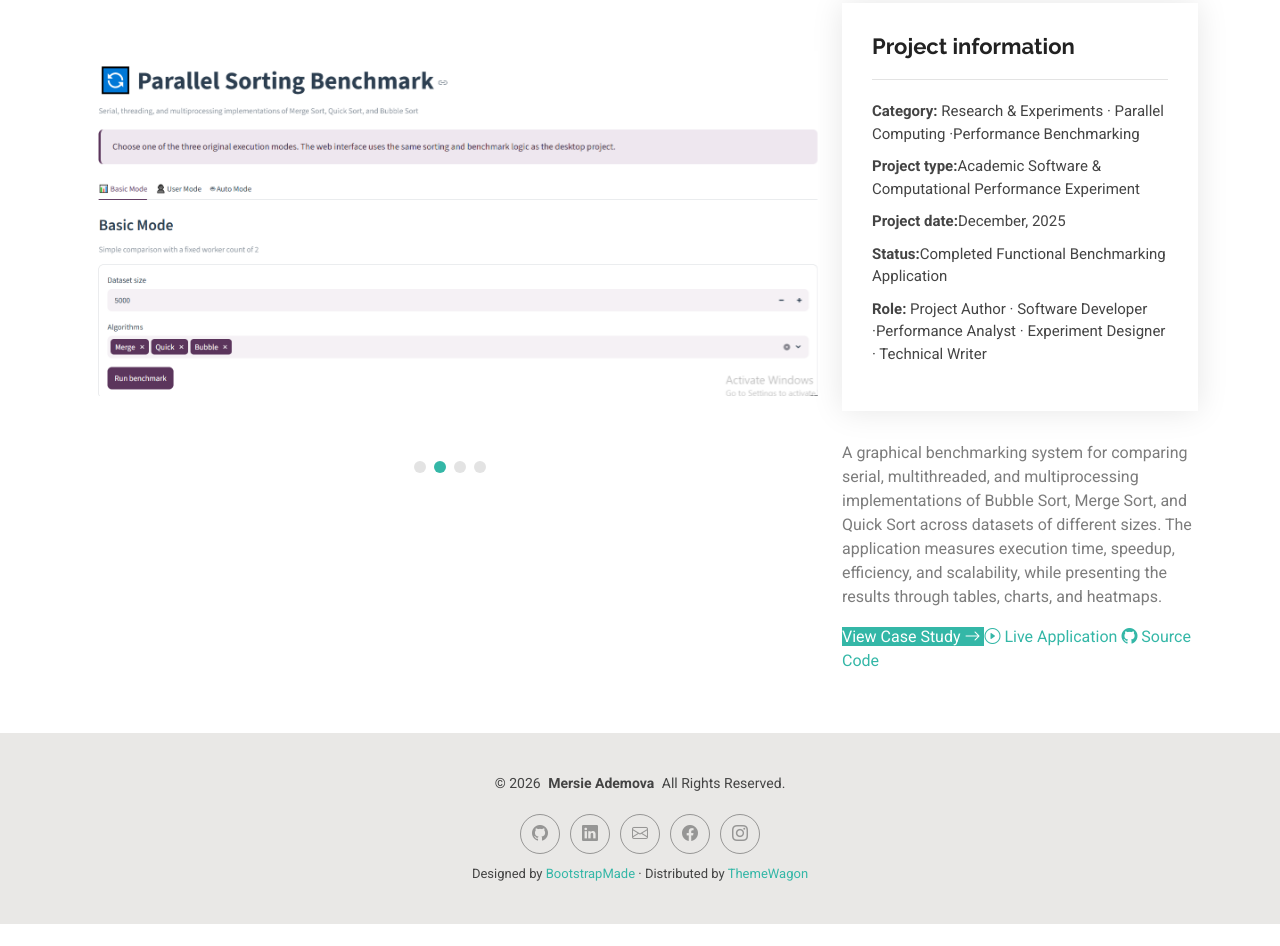
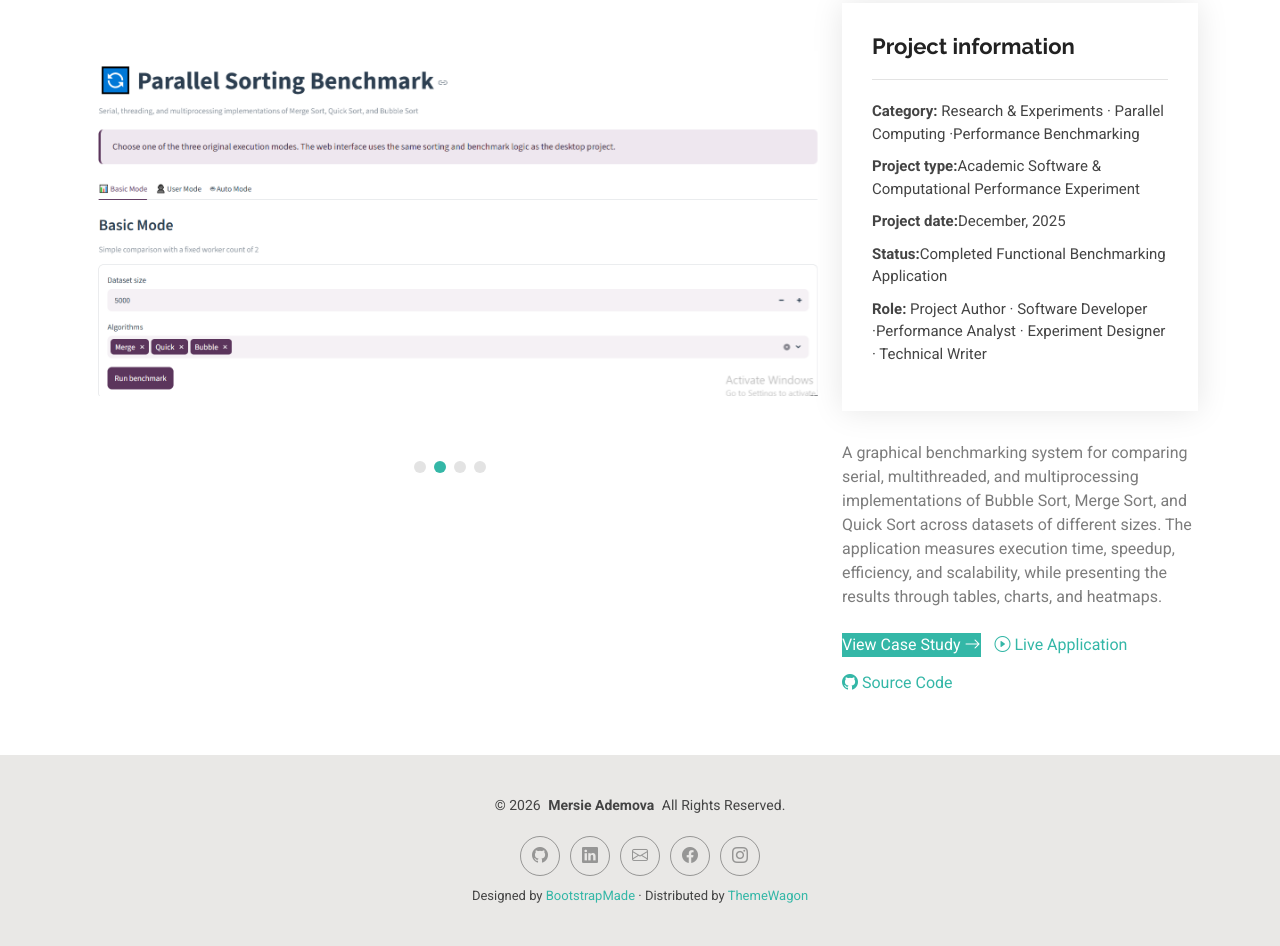
Before and after one commit to mersiademova/mersieademova.github.io, a plain HTML site: page pp.html in a window 1280 px wide. Shown: the part 302-1248 px from the top of the page. Before the commit the page ends 1226 px from the top, so only its background shows below. Drawn offline with Linux system fonts and the light colour scheme.

Commit message:
Update pp-case_study

```diff
--- a/pp.html
+++ b/pp.html
@@ -151,17 +151,21 @@
             </div>
             <div class="portfolio-description" data-aos="fade-up" data-aos-delay="300">
               <p>A graphical benchmarking system for comparing serial, multithreaded, and multiprocessing implementations of Bubble Sort, Merge Sort, and Quick Sort across datasets of different sizes. The application measures execution time, speedup, efficiency, and scalability, while presenting the results through tables, charts, and heatmaps.</p>
+<div class="project-actions">
+
   <a href="pp-case_study.html" class="project-action primary-action">
     View Case Study
     <i class="bi bi-arrow-right"></i>
   </a>
-<a href="https://parallel-sorting-benchmark.streamlit.app/.streamlit.app/"
+
+  <a href="https://parallel-sorting-benchmark.streamlit.app/"
      class="project-action secondary-action"
      target="_blank"
      rel="noopener noreferrer">
     <i class="bi bi-play-circle"></i>
     Live Application
   </a>
+
   <a href="https://github.com/mersiademova/parallel-sorting-benchmark"
      class="project-action secondary-action"
      target="_blank"
@@ -169,6 +173,9 @@
     <i class="bi bi-github"></i>
     Source Code
   </a>
+
+</div>
+
              <style>html
             .case-study-btn {
   display: inline-flex;
```
Lines whose indentation alone changed are shown as unchanged.
